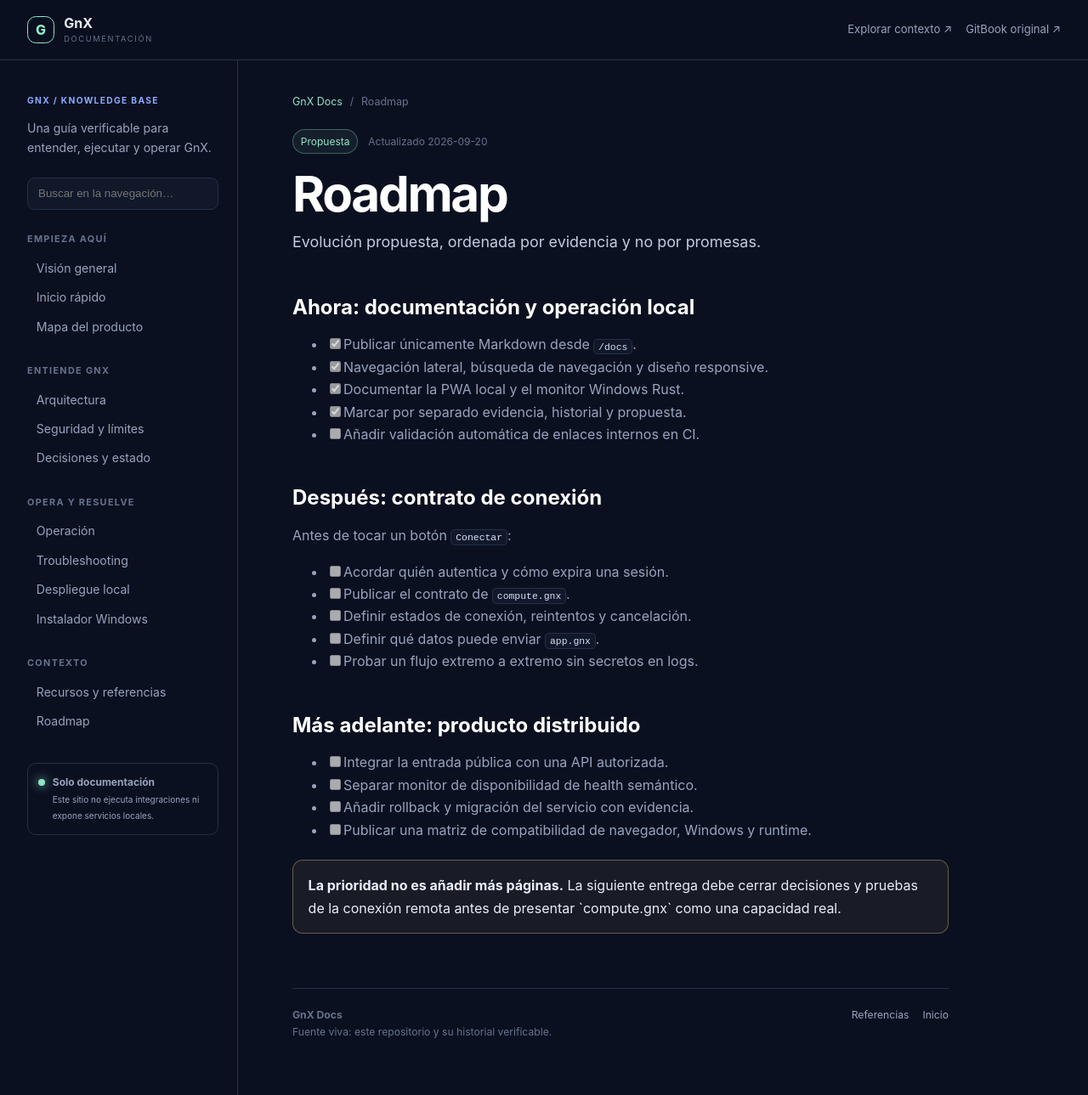
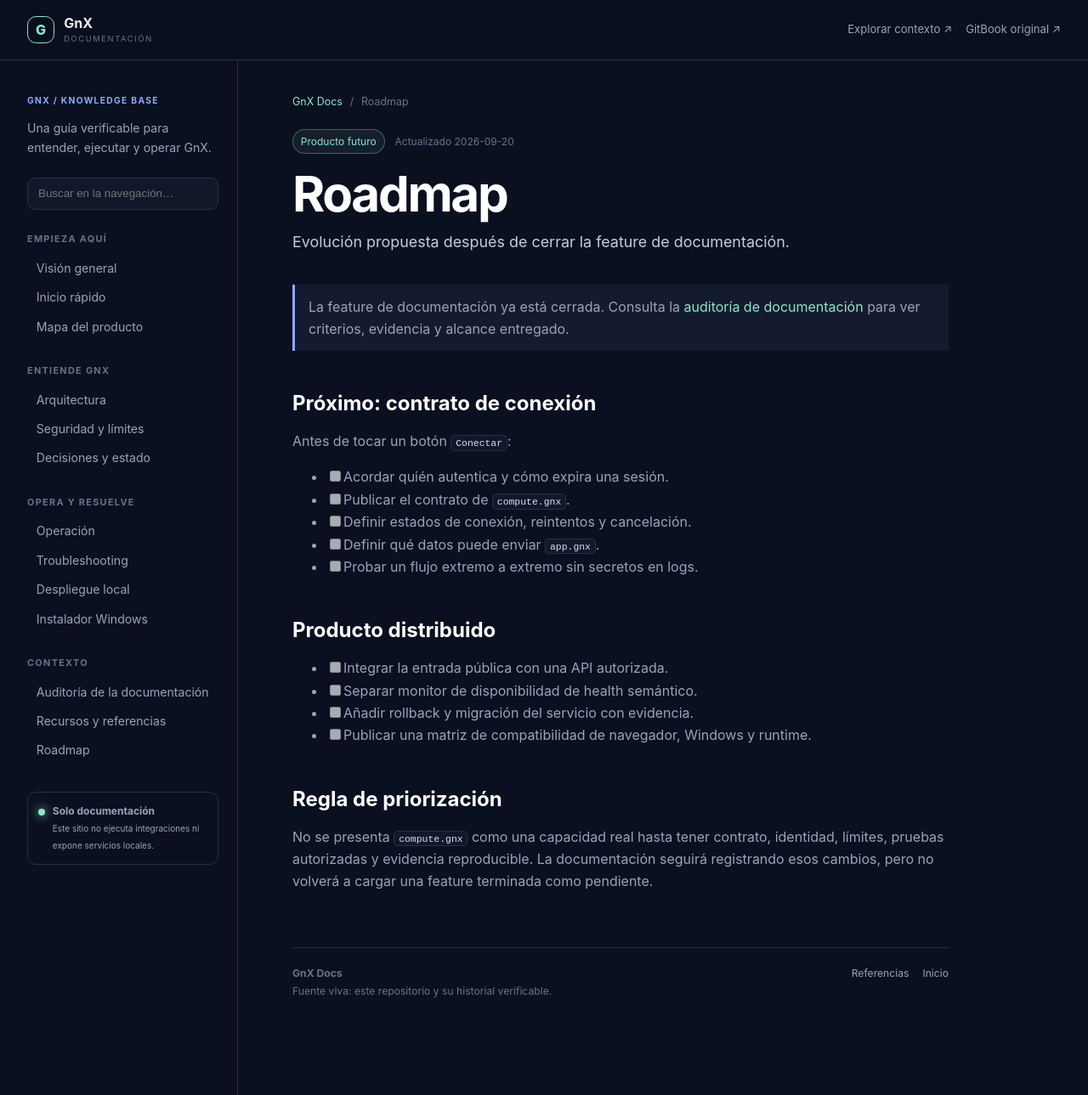
Before and after one commit to gnx-lab/gnx-app, a Jekyll site: the page built from docs/roadmap.md, in a window 1280 px wide and 1289 px high. Shown: the whole window at 85% size. Built offline with Jekyll 4.4.1, drawn with Linux system fonts in a browser that asks for light colours.

Commit message:
docs: close documentation feature with audit gates

```diff
--- a/docs/_data/navigation.yml
+++ b/docs/_data/navigation.yml
@@ -26,6 +26,8 @@
       url: /installer-worklog/
 - title: Contexto
   items:
+    - title: Auditoría de la documentación
+      url: /documentation-audit/
     - title: Recursos y referencias
       url: /resources/
     - title: Roadmap
--- a/docs/roadmap.md
+++ b/docs/roadmap.md
@@ -1,21 +1,15 @@
 ---
 layout: default
 title: Roadmap
-description: Evolución propuesta, ordenada por evidencia y no por promesas.
-status: Propuesta
+description: Evolución propuesta después de cerrar la feature de documentación.
+status: Producto futuro
 updated: 2026-09-20
 permalink: /roadmap/
 ---
 
-## Ahora: documentación y operación local
+> La feature de documentación ya está cerrada. Consulta la [auditoría de documentación]({{ '/documentation-audit/' | relative_url }}) para ver criterios, evidencia y alcance entregado.
 
-- [x] Publicar únicamente Markdown desde `/docs`.
-- [x] Navegación lateral, búsqueda de navegación y diseño responsive.
-- [x] Documentar la PWA local y el monitor Windows Rust.
-- [x] Marcar por separado evidencia, historial y propuesta.
-- [ ] Añadir validación automática de enlaces internos en CI.
-
-## Después: contrato de conexión
+## Próximo: contrato de conexión
 
 Antes de tocar un botón `Conectar`:
 
@@ -25,13 +19,13 @@ Antes de tocar un botón `Conectar`:
 - [ ] Definir qué datos puede enviar `app.gnx`.
 - [ ] Probar un flujo extremo a extremo sin secretos en logs.
 
-## Más adelante: producto distribuido
+## Producto distribuido
 
 - [ ] Integrar la entrada pública con una API autorizada.
 - [ ] Separar monitor de disponibilidad de health semántico.
 - [ ] Añadir rollback y migración del servicio con evidencia.
 - [ ] Publicar una matriz de compatibilidad de navegador, Windows y runtime.
 
-<div class="callout warning">
-<strong>La prioridad no es añadir más páginas.</strong> La siguiente entrega debe cerrar decisiones y pruebas de la conexión remota antes de presentar `compute.gnx` como una capacidad real.
-</div>
+## Regla de priorización
+
+No se presenta `compute.gnx` como una capacidad real hasta tener contrato, identidad, límites, pruebas autorizadas y evidencia reproducible. La documentación seguirá registrando esos cambios, pero no volverá a cargar una feature terminada como pendiente.
```
Also changed, not shown: docs/documentation-audit.md (added, +45 -0 lines), docs/index.md (+1 -1 lines), .github/scripts/check-doc-links.mjs (added), .github/workflows/deploy-pages.yml, README.md.
